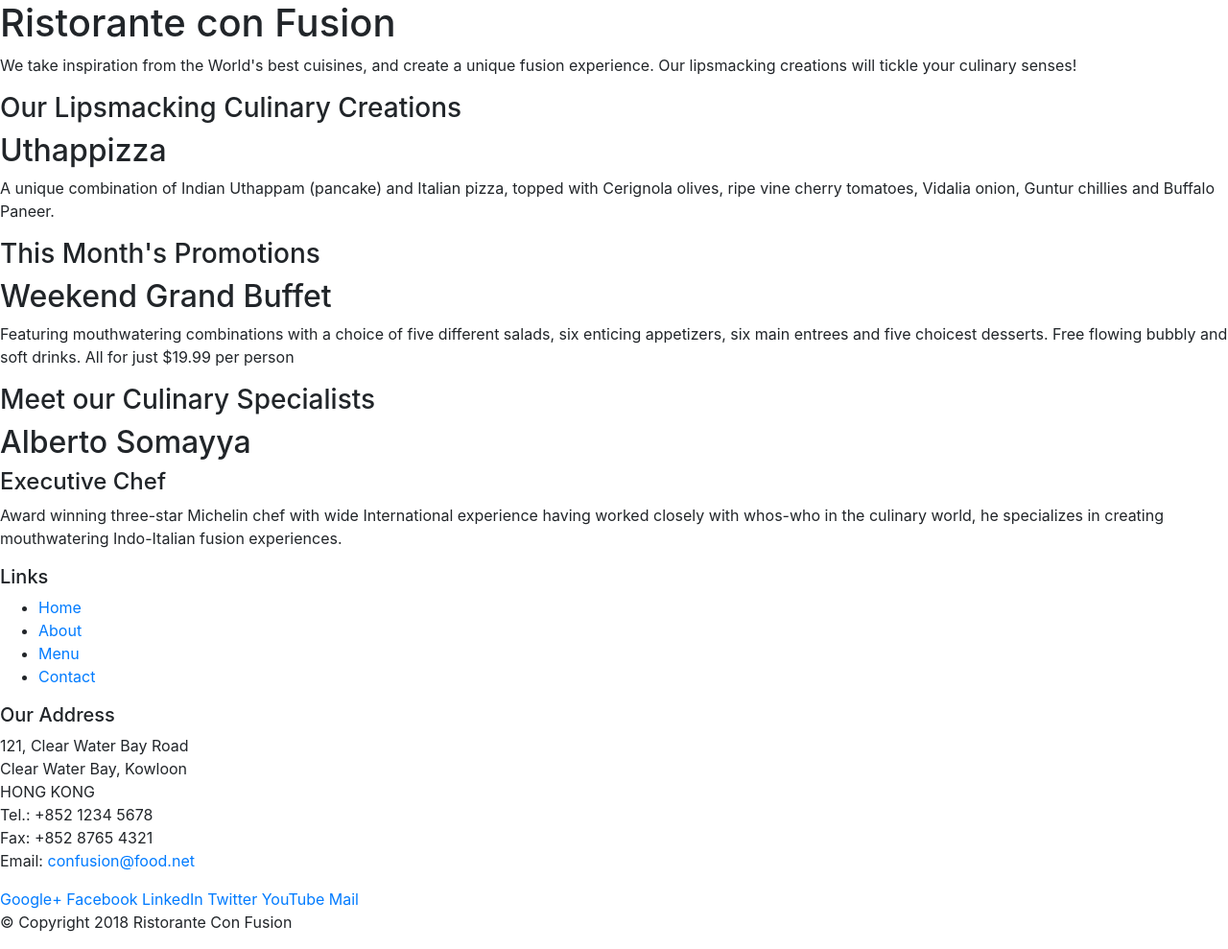
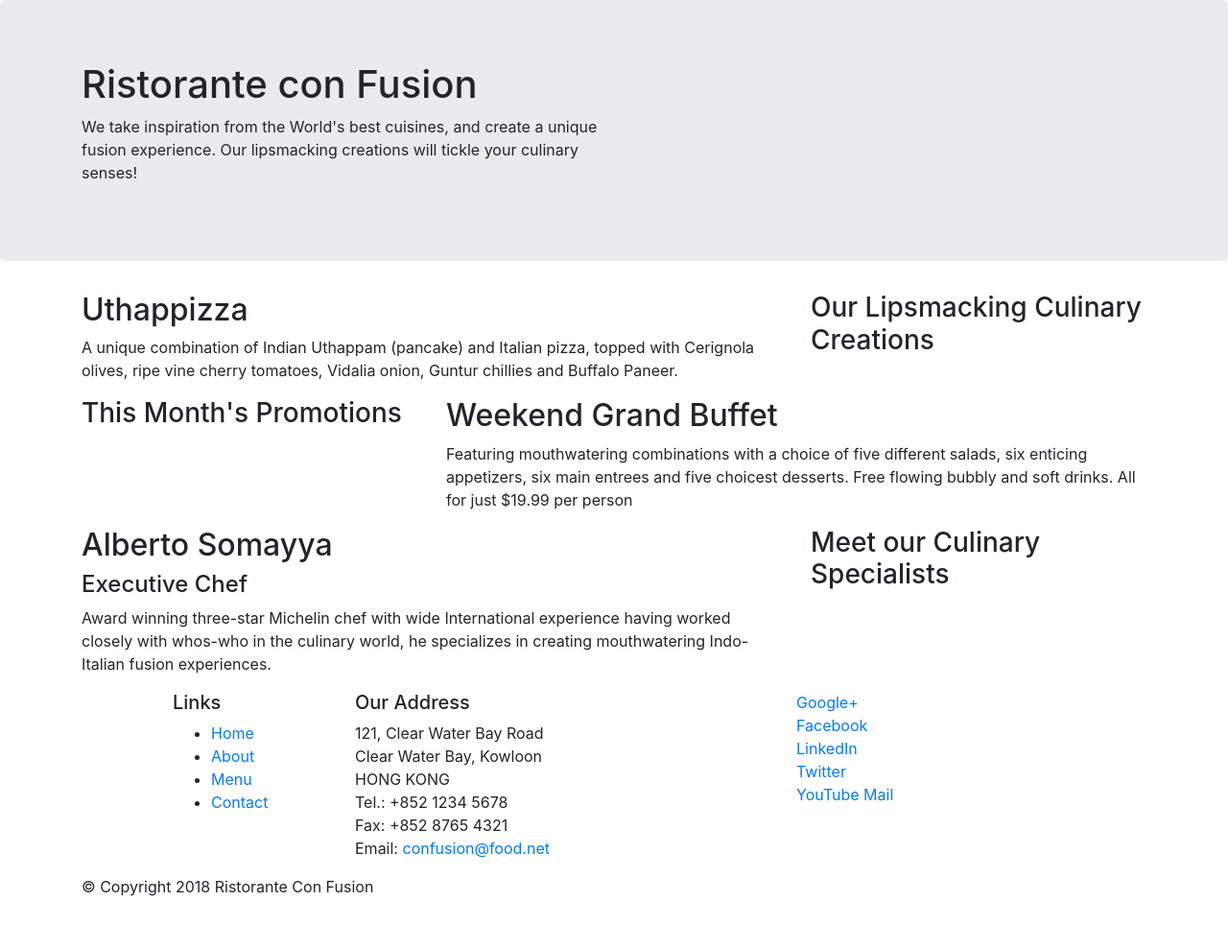
Before and after one commit to AhmedWael255/Front-End-Web-UI-Frameworks-and-Tools-Bootstrap-4, a website: page index.html in a window 1280 px wide. Shown: the whole page at 96% size. After the commit the page ends 952 px from the top, so only its background shows below. Drawn offline with nearby package versions, Linux system fonts and the light colour scheme.

Commit message:
Bootstrap Grid Part 1

```diff
--- a/index.html
+++ b/index.html
@@ -14,46 +14,46 @@
 
 <body>
 
-    <header>
-        <div>
-            <div>
-                <div>
+    <header class="jumbotron">
+        <div class="container">
+            <div class="row">
+                <div class = "col-12 col-sm-6">
                     <h1>Ristorante con Fusion</h1>
                     <p>We take inspiration from the World's best cuisines, and create a unique fusion experience. Our lipsmacking creations will tickle your culinary senses!</p>
                 </div>
-                <div>
+                <div class="col-12 col-sm">
                 </div>
             </div>
         </div>
     </header>
 
-    <div>
-        <div>
-            <div>
+    <div class="container">
+        <div class="row">
+            <div class="col-12 col-sm-4 order-sm-last col=md-3">
                 <h3>Our Lipsmacking Culinary Creations</h3>
             </div>
-            <div>
+            <div class="col col-sm order-sm-first col-md">
                 <h2>Uthappizza</h2>
                 <p>A unique combination of Indian Uthappam (pancake) and Italian pizza, topped with Cerignola olives, ripe vine cherry tomatoes, Vidalia onion, Guntur chillies and Buffalo Paneer.</p>
             </div>
         </div>
 
 
-        <div>
-            <div>
+        <div class="row">
+            <div class="col-12 col-sm-4 col=md-3">
                 <h3>This Month's Promotions</h3>
             </div>
-            <div>
+            <div class="col col-sm col-md">
                 <h2>Weekend Grand Buffet</h2>
                 <p>Featuring mouthwatering combinations with a choice of five different salads, six enticing appetizers, six main entrees and five choicest desserts. Free flowing bubbly and soft drinks. All for just $19.99 per person </p>
             </div>
         </div>
 
-        <div>
-            <div>
+        <div class="row">
+            <div class="col-12 col-sm-4 order-sm-last col=md-3">
                 <h3>Meet our Culinary Specialists</h3>
             </div>
-            <div>
+            <div class="col col-sm order-sm-first col-md">
                 <h2>Alberto Somayya</h2>
                 <h4>Executive Chef</h4>
                 <p>Award winning three-star Michelin chef with wide International experience having worked closely with whos-who in the culinary world, he specializes in creating mouthwatering Indo-Italian fusion experiences. </p>
@@ -62,9 +62,9 @@
     </div>
 
     <footer>
-        <div>
-            <div>
-                <div>
+        <div class="container">
+            <div class="row">
+                <div class="col-4 offset-1 col-sm-2">
                     <h5>Links</h5>
                     <ul>
                         <li><a href="#">Home</a></li>
@@ -73,7 +73,7 @@
                         <li><a href="#">Contact</a></li>
                     </ul>
                 </div>
-                <div>
+                <div class="col-7 col-sm-5">
                     <h5>Our Address</h5>
                     <address>
 		              121, Clear Water Bay Road<br>
@@ -84,8 +84,8 @@
 		              Email: <a href="mailto:confusion@food.net">confusion@food.net</a>
 		           </address>
                 </div>
-                <div>
-                    <div>
+                <div class="row">
+                    <div class="col-12 col-sm-4">
                         <a href="http://google.com/+">Google+</a>
                         <a href="http://www.facebook.com/profile.php?id=">Facebook</a>
                         <a href="http://www.linkedin.com/in/">LinkedIn</a>
@@ -95,8 +95,8 @@
                     </div>
                 </div>
            </div>
-           <div>
-                <div>
+           <div class="row">
+                <div class="col-auto">
                     <p>© Copyright 2018 Ristorante Con Fusion</p>
                 </div>
            </div>
```
